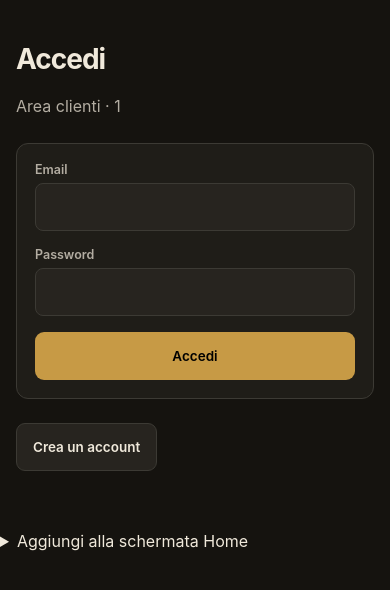
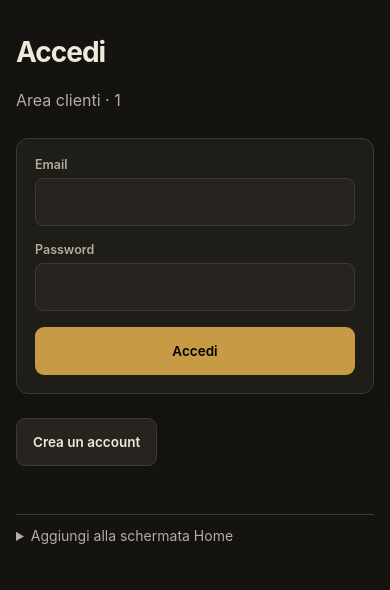
Before and after one commit to Slogan-creative/prenow, a Next.js app: page /cliente/1/login in a window 390 px wide. Shown: the top 590 px of the page. Built offline with nearby package versions, Linux system fonts and the light colour scheme; no server answers.

Commit message:
Rifinisce area cliente mobile, stati vuoti e installazione

```diff
--- a/app/cliente/[slug]/InstallApp.tsx
+++ b/app/cliente/[slug]/InstallApp.tsx
@@ -10,5 +10,5 @@ export default function InstallApp({slug}:{slug:string}){
   if('serviceWorker' in navigator)navigator.serviceWorker.register(`/cliente/${slug}/sw.js`,{scope:`/cliente/${slug}`}).catch(()=>{});
   return ()=>{window.removeEventListener('beforeinstallprompt',handler);window.removeEventListener('appinstalled',installed);};
  },[slug]);
- return <aside>{event&&<button className="btn" onClick={async()=>{await event.prompt();await event.userChoice;setEvent(null);}}>Installa applicazione</button>}<details><summary>Aggiungi alla schermata Home</summary><p>Su iPhone/iPad: apri in Safari, scegli Condividi e “Aggiungi alla schermata Home”. Sugli altri browser cerca “Installa” o “Aggiungi alla schermata Home” nel menu. È necessaria una connessione per accedere e prenotare.</p></details>{message&&<p role="status">{message}</p>}</aside>;
+ return <aside className="customer-install" aria-label="Installazione applicazione">{event&&<button className="btn" onClick={async()=>{await event.prompt();await event.userChoice;setEvent(null);}}>Installa applicazione</button>}<details><summary>Aggiungi alla schermata Home</summary><p>Su iPhone/iPad: apri in Safari, scegli Condividi e “Aggiungi alla schermata Home”. Sugli altri browser cerca “Installa” o “Aggiungi alla schermata Home” nel menu. È necessaria una connessione per accedere e prenotare.</p></details>{message&&<p role="status">{message}</p>}</aside>;
 }
--- a/app/cliente/[slug]/layout.tsx
+++ b/app/cliente/[slug]/layout.tsx
@@ -4,7 +4,7 @@ import Link from 'next/link';
 import type {CSSProperties} from 'react';
 import {createServerClient} from '@/lib/supabase/server';
 import {customerTheme,publicLogo,type CustomerBranding} from '@/lib/customer-theme';
-export async function generateMetadata({params}:{params:Promise<{slug:string}>}):Promise<Metadata>{const {slug}=await params;return {manifest:`/cliente/${encodeURIComponent(slug)}/manifest.webmanifest`};}
+export async function generateMetadata({params}:{params:Promise<{slug:string}>}):Promise<Metadata>{const {slug}=await params;return {title:'Prenotazioni online',description:'Accedi, prenota un appuntamento e gestisci le tue prenotazioni.',manifest:`/cliente/${encodeURIComponent(slug)}/manifest.webmanifest`};}
 export default async function CustomerLayout({children,params}:{children:React.ReactNode;params:Promise<{slug:string}>}){
  const {slug}=await params;const db=await createServerClient();
  const {data,error}=await db.rpc('prenow_customer_branding',{p_slug:slug});
--- a/app/globals.css
+++ b/app/globals.css
@@ -169,3 +169,31 @@ table.data-table tr:hover td{background:var(--surface-2);}
 .customer-brand a{display:flex;align-items:center;gap:14px;text-decoration:none;color:var(--text);font-size:18px;font-weight:700;overflow-wrap:anywhere;}
 .customer-brand img{display:block;object-fit:contain;flex-shrink:0;}
 @media(max-width:480px){.customer-brand{padding:20px 16px 0;}}
+
+/* Customer-only polish: preserve the admin dashboard. */
+.customer-ui{min-height:100dvh;padding-bottom:env(safe-area-inset-bottom);}
+.customer-ui .booking{width:100%;padding-top:24px;}
+.customer-ui h1{overflow-wrap:anywhere;margin-top:12px;margin-bottom:20px;}
+.customer-ui .settings-card{box-shadow:0 10px 30px rgba(0,0,0,.08);}
+.customer-ui .btn:focus-visible,.customer-ui a:focus-visible,.customer-ui summary:focus-visible{outline:3px solid var(--accent);outline-offset:4px;}
+.customer-ui .btn:disabled{cursor:not-allowed;}
+.customer-ui .booking>section>h2{margin-top:30px;}
+.customer-ui .booking article h3{margin-bottom:12px;line-height:1.45;}
+.customer-ui .booking [role=alert]{padding:14px 16px;border:1px solid var(--danger);border-radius:12px;}
+.customer-ui .booking [role=status]{padding:14px 16px;border:1px solid var(--accent);border-radius:12px;}
+.customer-ui .customer-install{max-width:720px;margin:0 auto;padding:0 20px 28px;color:var(--text-muted);font-size:14px;}
+.customer-ui .customer-install details{border-top:1px solid var(--border);}
+.customer-ui .customer-install p{line-height:1.6;}
+.customer-ui .customer-install .btn{width:100%;margin-bottom:12px;}
+.customer-ui .booking .toolbar form{display:flex;align-items:stretch;}
+.customer-ui .booking-summary dd{overflow-wrap:anywhere;}
+@media(max-width:480px){
+ .customer-ui .field-row{grid-template-columns:1fr;gap:0;}
+ .customer-ui .booking .toolbar{gap:12px;}
+ .customer-ui .booking .toolbar>.btn{flex-basis:100%;}
+ .customer-ui .booking .toolbar form{width:100%;}
+ .customer-ui .booking .toolbar form .btn{width:100%;}
+ .customer-ui .customer-install{padding:0 16px 24px;}
+ .customer-ui .customer-brand a{font-size:16px;}
+}
+@media(prefers-reduced-motion:reduce){.customer-ui *{scroll-behavior:auto!important;transition:none!important;animation:none!important;}}
```
Also changed, not shown: app/cliente/[slug]/prenota/BookingWizard.tsx (+2 -2 lines).
